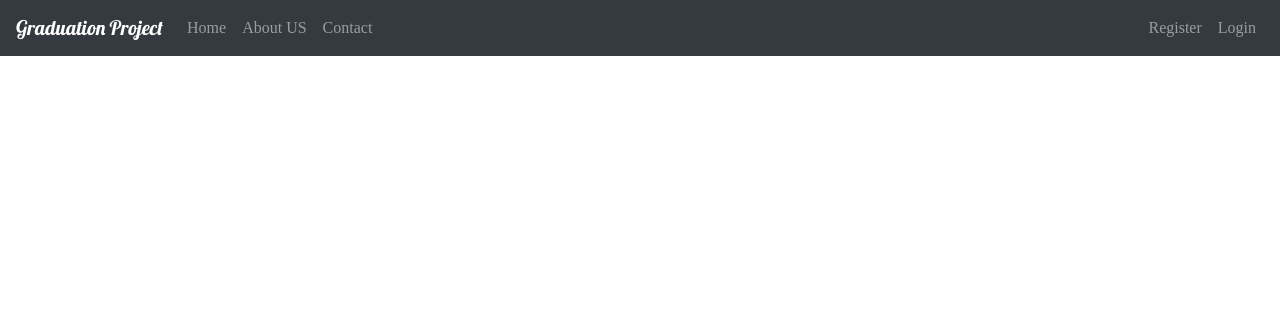
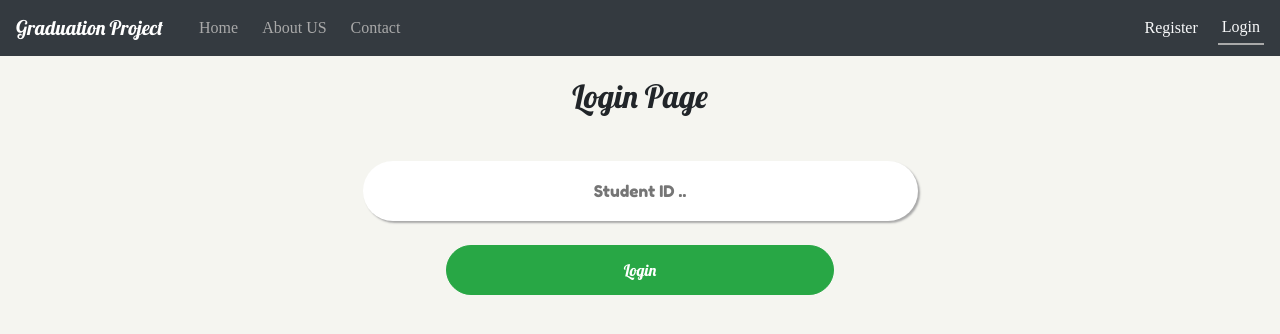
Before and after one commit to MHD22/graduation-project, a React (Create React App) app in the folder graduation-project/: page /login in a window 1280 px wide. Shown: the top 334 px of the page. Built offline with nearby package versions, Linux system fonts and the light colour scheme; a web font is replaced by a local one.

Commit message:
Add Login , Register , and Home page with thier routes

```diff
--- a/graduation-project/package.json
+++ b/graduation-project/package.json
@@ -10,6 +10,7 @@
     "react": "^16.13.1",
     "react-bootstrap": "^1.3.0",
     "react-dom": "^16.13.1",
+    "react-router-dom": "^5.2.0",
     "react-scripts": "3.4.3",
     "tachyons": "^4.12.0"
   },
--- /dev/null
+++ b/graduation-project/src/components/About.css
@@ -0,0 +1,10 @@
+@import url('https://fonts.googleapis.com/css?family=Fredoka+One');
+@import url('https://fonts.googleapis.com/css?family=Lobster');
+@import url('https://fonts.googleapis.com/css?family=Acme');
+
+body {
+    background-color: #f5f5f0 !important;
+}
+.main-title {
+    font-family: 'Acme' ;
+}
--- /dev/null
+++ b/graduation-project/src/components/About.js
@@ -0,0 +1,10 @@
+import React from 'react' ;
+
+function About(){
+    return (
+        <>
+            <h1 className="main-title">About Us</h1>
+        </>
+    )
+}
+export default About ;
--- /dev/null
+++ b/graduation-project/src/components/Home.css
@@ -0,0 +1,9 @@
+@import url('https://fonts.googleapis.com/css?family=Fredoka+One');
+@import url('https://fonts.googleapis.com/css?family=Lobster');
+
+body {
+    background-color: #f5f5f0 !important;
+}
+.main-title {
+    font-family: 'Lobster' ;
+}
--- /dev/null
+++ b/graduation-project/src/components/Home.js
@@ -0,0 +1,11 @@
+import React from 'react' ;
+
+function Home (){
+    return (
+        <>
+        <h1 className="main-title">Welcome to our Graduation Project</h1>
+
+        </>
+    )
+}
+export default Home ;
--- /dev/null
+++ b/graduation-project/src/components/Login.css
@@ -0,0 +1,30 @@
+@import url('https://fonts.googleapis.com/css?family=Fredoka+One');
+@import url('https://fonts.googleapis.com/css?family=Lobster');
+
+
+body {
+    background-color: #f5f5f0 !important;
+}
+.main-title {
+    font-family: 'Lobster' ;
+}
+.form-input {
+    height: 60px;
+    width: 50%;
+    background-color: white;
+    color: gray;
+    border-radius: 150px;
+    border: none;
+    text-align: center;
+    font-family: 'Fredoka One' ;
+    box-shadow: 2px 2px 2px darkgray;
+    outline: none;
+    line-height: 60px;
+}
+.btn-submit {
+    width: 35%;
+    height: 50px !important;
+    border-radius: 100px !important;
+    font-family: 'Lobster';
+    font-size: medium;
+}
--- /dev/null
+++ b/graduation-project/src/components/Login.js
@@ -0,0 +1,16 @@
+import React from 'react' ;
+import './Login.css' ;
+
+function Login(){
+    return(
+        <>
+        <h1 className="main-title">Login Page</h1>
+        <form className="mt-3">
+            <input type="text" placeholder="Student ID .." className="form-input mt-4" />
+            <br />
+            <input type="submit" id='submit' value="Login" className="btn btn-success btn-submit mt-4" />
+        </form>
+        </>
+    );
+}
+export default Login
--- a/graduation-project/src/components/NavBar.css
+++ b/graduation-project/src/components/NavBar.css
@@ -7,4 +7,11 @@
 }
 .nav-font {
     font-family: 'Sansita Swashed';
+    color: darkgrey !important;
 }
+.active {
+    border-bottom: 2px solid darkgray;
+}
+.nav-font:hover {
+    text-decoration: none;
+}
--- a/graduation-project/src/components/NavBar.js
+++ b/graduation-project/src/components/NavBar.js
@@ -1,21 +1,20 @@
 import React from 'react' ;
 import { Navbar , Nav } from 'react-bootstrap';
 import './NavBar.css' ;
+import {NavLink} from 'react-router-dom' ;
 
 function NavBar(){
     return (
     <>
         <Navbar bg="dark" variant="dark">
             <Navbar.Brand href="#home" className="brand-font">Graduation Project</Navbar.Brand>
-            <Nav className="mr-auto nav-font">
-                    <Nav.Link href="#home">Home</Nav.Link>
-                    <Nav.Link href="#features">About US</Nav.Link>
-                    <Nav.Link href="#pricing">Contact</Nav.Link>
+            <Nav className="mr-auto">
+                    <NavLink className="ml-3 nav-font p-1" exact to="/">Home</NavLink>
+                    <NavLink className="ml-3 nav-font p-1" to="/about">About US</NavLink>
+                    <NavLink className="ml-3 nav-font p-1" to="/contact">Contact</NavLink>
             </Nav>
-            <Nav className="nav-font">
-            <Nav.Link href="#register">Register</Nav.Link>
-            <Nav.Link href="#Login">Login</Nav.Link>
-            </Nav>
+            <NavLink className="ml-3 nav-font text-light p-1" to="/register">Register</NavLink>
+            <NavLink className="ml-3 nav-font text-light p-1" to="/Login">Login</NavLink>
         </Navbar>
     </>
     )
--- /dev/null
+++ b/graduation-project/src/components/Register.css
@@ -0,0 +1,33 @@
+@import url('https://fonts.googleapis.com/css?family=Fredoka+One');
+@import url('https://fonts.googleapis.com/css?family=Lobster');
+
+
+body {
+    background-color: #f5f5f0 !important;
+}
+.main-title {
+    font-family: 'Lobster' ;
+}
+.form-input {
+    height: 60px;
+    width: 50%;
+    background-color: white;
+    color: gray;
+    border-radius: 150px;
+    border: none;
+    text-align: center;
+    font-family: 'Fredoka One' ;
+    box-shadow: 2px 2px 2px darkgray;
+    outline: none;
+    line-height: 60px;
+}
+.form-file {
+    display: none;
+}
+.btn-submit {
+    width: 35%;
+    height: 50px !important;
+    border-radius: 100px !important;
+    font-family: 'Lobster';
+    font-size: medium;
+}
--- /dev/null
+++ b/graduation-project/src/components/Register.js
@@ -0,0 +1,23 @@
+import React from 'react' ;
+import './Register.css' ;
+
+function Register(){
+    return(
+        <>
+        <h1 className="main-title">Register Page</h1>
+        <form className="mt-3">
+            <input type="text" placeholder="Full Name .." className="form-input mt-4" />
+            <br />
+            <input type="text" placeholder="Student ID .." className="form-input mt-4" />
+            <br />
+            <input type="text" placeholder="Student Major .." className="form-input mt-4" />
+            <br />
+            <label for="file" className="form-input mt-4">Upload your Image</label>
+            <input type="file" id="file" placeholder="Student Major .." className="form-file mt-4" />
+            <br />
+            <input type="submit" id='submit' value="Register" className="btn btn-success btn-submit mt-4" />
+        </form>
+        </>
+    );
+}
+export default Register ;
--- a/graduation-project/src/containers/App.js
+++ b/graduation-project/src/containers/App.js
@@ -1,8 +1,12 @@
 import React, { Component } from 'react';
 import './App.css';
-// import { Container } from 'react-bootstrap';
-// import CreateClass from '../components/CreateClass';
+import Login from '../components/Login' ;
+import Register from '../components/Register' ;
 import NavBar from '../components/NavBar' ;
+import Home from '../components/Home' ;
+import About from '../components/About' ;
+import {BrowserRouter , Route} from 'react-router-dom' ;
+import { Container } from 'react-bootstrap';
 
 
 class App extends Component {
@@ -13,7 +17,15 @@ class App extends Component {
   render(){
     return (
       <div className="App">
+        <BrowserRouter>
         <NavBar />
+        <Container>
+        <Route exact path="/" component={Home} />
+        <Route path="/register" component={Register} />
+        <Route path="/login" component={Login} />
+        <Route path="/about" component={About} />
+        </Container>
+        </BrowserRouter>
       </div>
     );
   }
```
Also changed, not shown: 1 other file (tests, documents, lock files or other folders).
